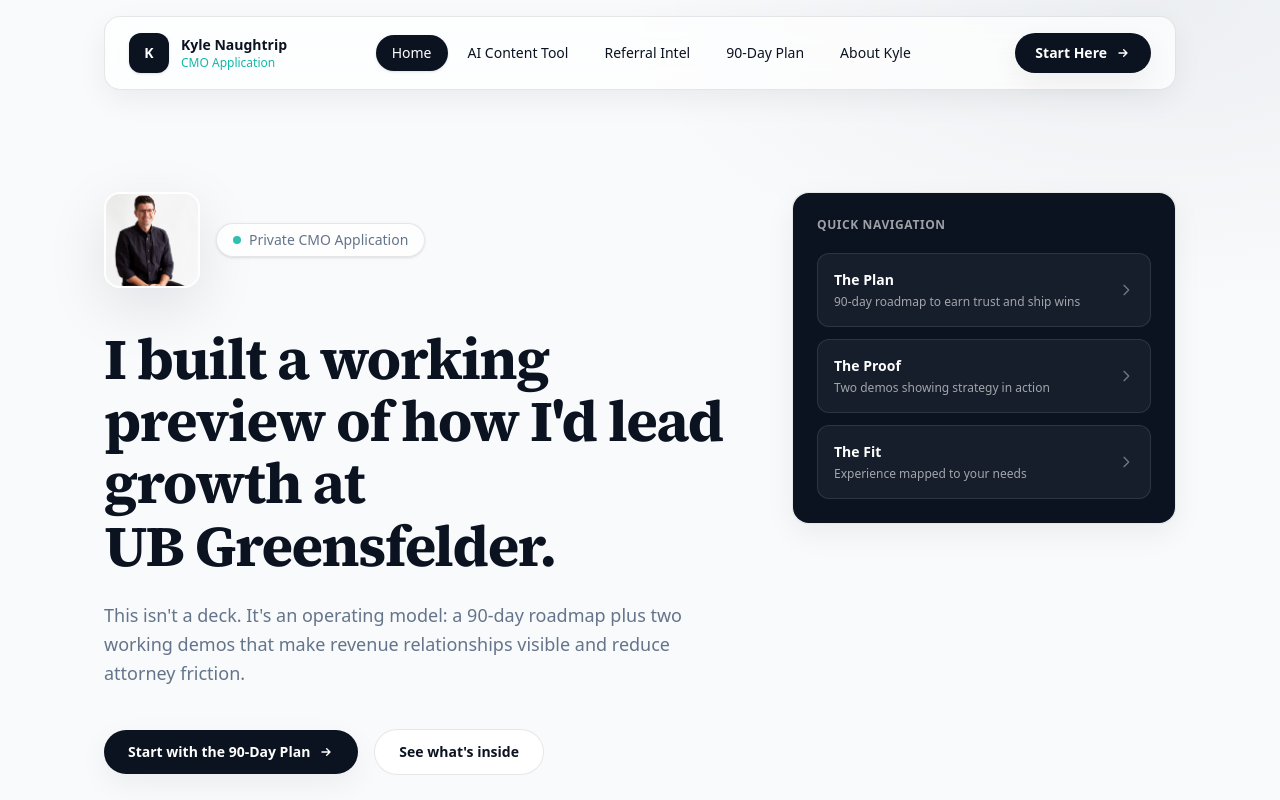
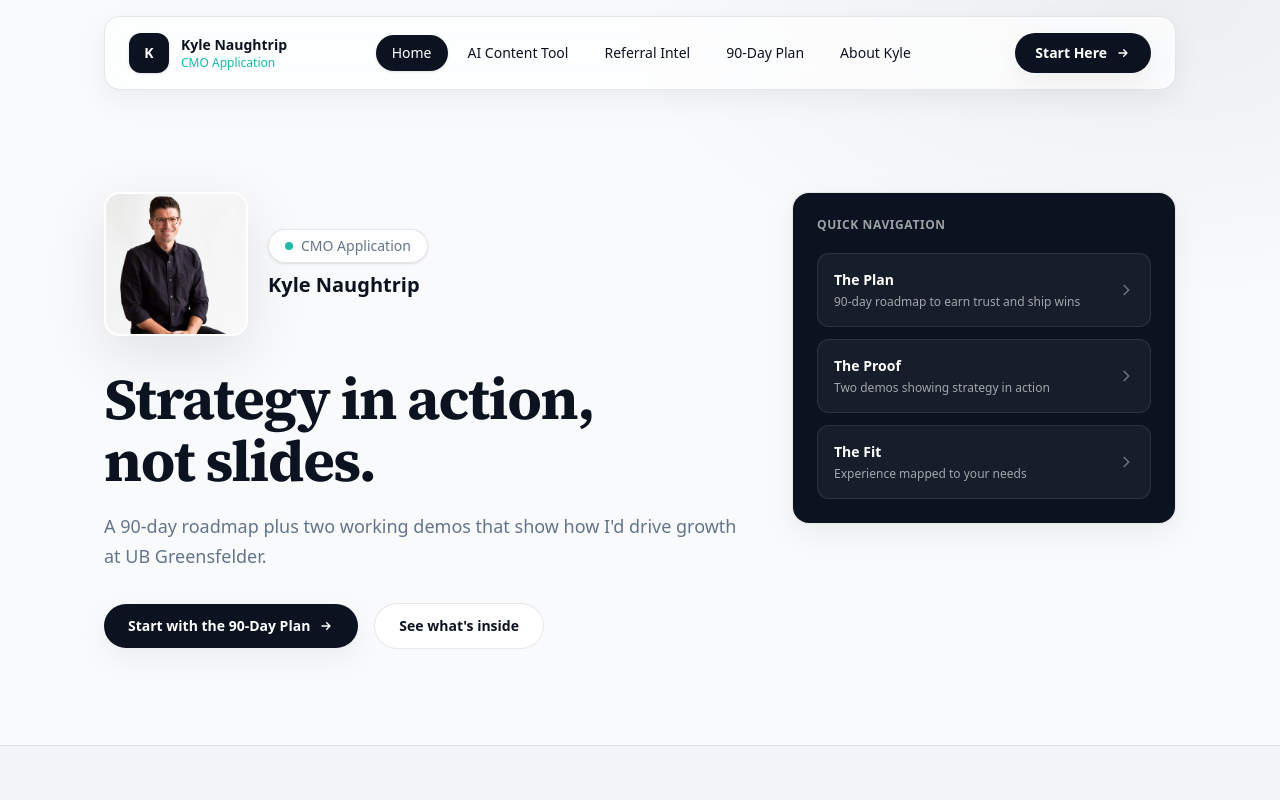
Before and after one commit to SidekickMarketer/ubg-cmo-demo, a Next.js app: page / in a window 1280 px wide. Shown: the top 800 px of the page. Built offline with nearby package versions, Linux system fonts and the light colour scheme.

Commit message:
Tighten hero: larger photo, shorter headline

```diff
--- a/src/app/page.tsx
+++ b/src/app/page.tsx
@@ -168,27 +168,29 @@
         <Section className="pb-8">
           <div className="flex flex-col gap-12 lg:flex-row lg:items-start lg:justify-between">
             <div className="max-w-2xl">
-              <div className="flex flex-col sm:flex-row sm:items-center gap-4">
+              <div className="flex items-center gap-5">
                 <Image
                   src="/kyle.jpeg"
                   alt="Kyle Naughtrip"
-                  width={96}
-                  height={96}
-                  className="h-24 w-24 rounded-2xl object-cover border-2 border-white shadow-[var(--shadow)]"
+                  width={144}
+                  height={144}
+                  className="h-36 w-36 rounded-2xl object-cover border-2 border-white shadow-[var(--shadow)]"
                 />
-                <Pill>Private CMO Application</Pill>
+                <div>
+                  <Pill>CMO Application</Pill>
+                  <div className="mt-2 text-xl font-semibold text-[color:var(--navy)]">Kyle Naughtrip</div>
+                </div>
               </div>
 
-              <h1 className="h1 mt-10 text-[color:var(--navy)]">
-                I built a working preview of how I&apos;d lead growth at UB&nbsp;Greensfelder.
+              <h1 className="h1 mt-8 text-[color:var(--navy)]">
+                Strategy in action, not&nbsp;slides.
               </h1>
 
-              <p className="mt-6 text-lg leading-relaxed text-[color:var(--muted)]">
-                This isn&apos;t a deck. It&apos;s an operating model: a 90-day roadmap plus two working demos
-                that make revenue relationships visible and reduce attorney friction.
+              <p className="mt-5 text-lg leading-relaxed text-[color:var(--muted)]">
+                A 90-day roadmap plus two working demos that show how I&apos;d drive growth at UB&nbsp;Greensfelder.
               </p>
 
-              <div className="mt-10 flex flex-col gap-4 sm:flex-row sm:items-center">
+              <div className="mt-8 flex flex-col gap-4 sm:flex-row sm:items-center">
                 <PrimaryButton href="/roadmap">Start with the 90-Day Plan</PrimaryButton>
                 <SecondaryButton href="#explore">See what&apos;s inside</SecondaryButton>
               </div>
```
